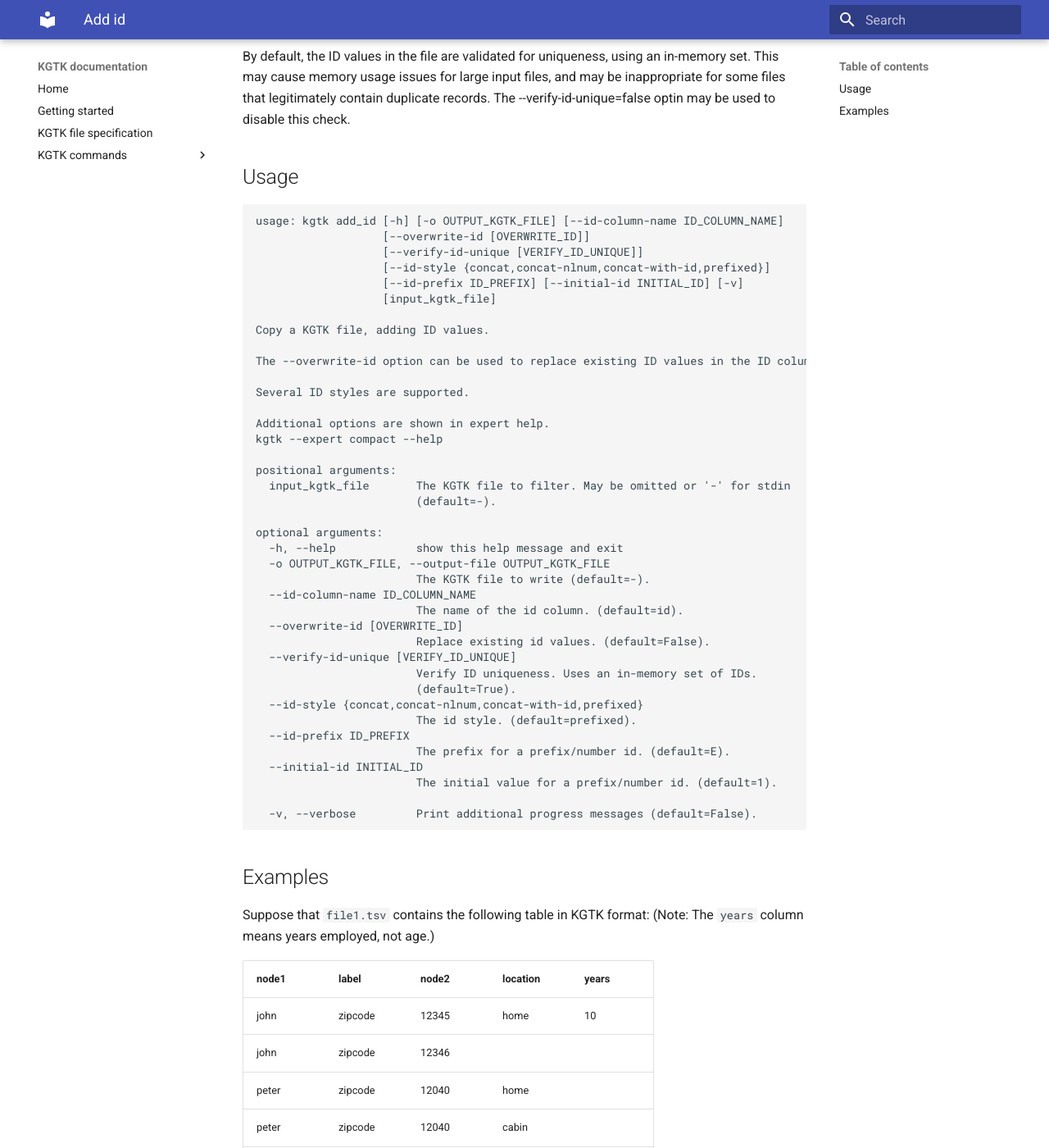
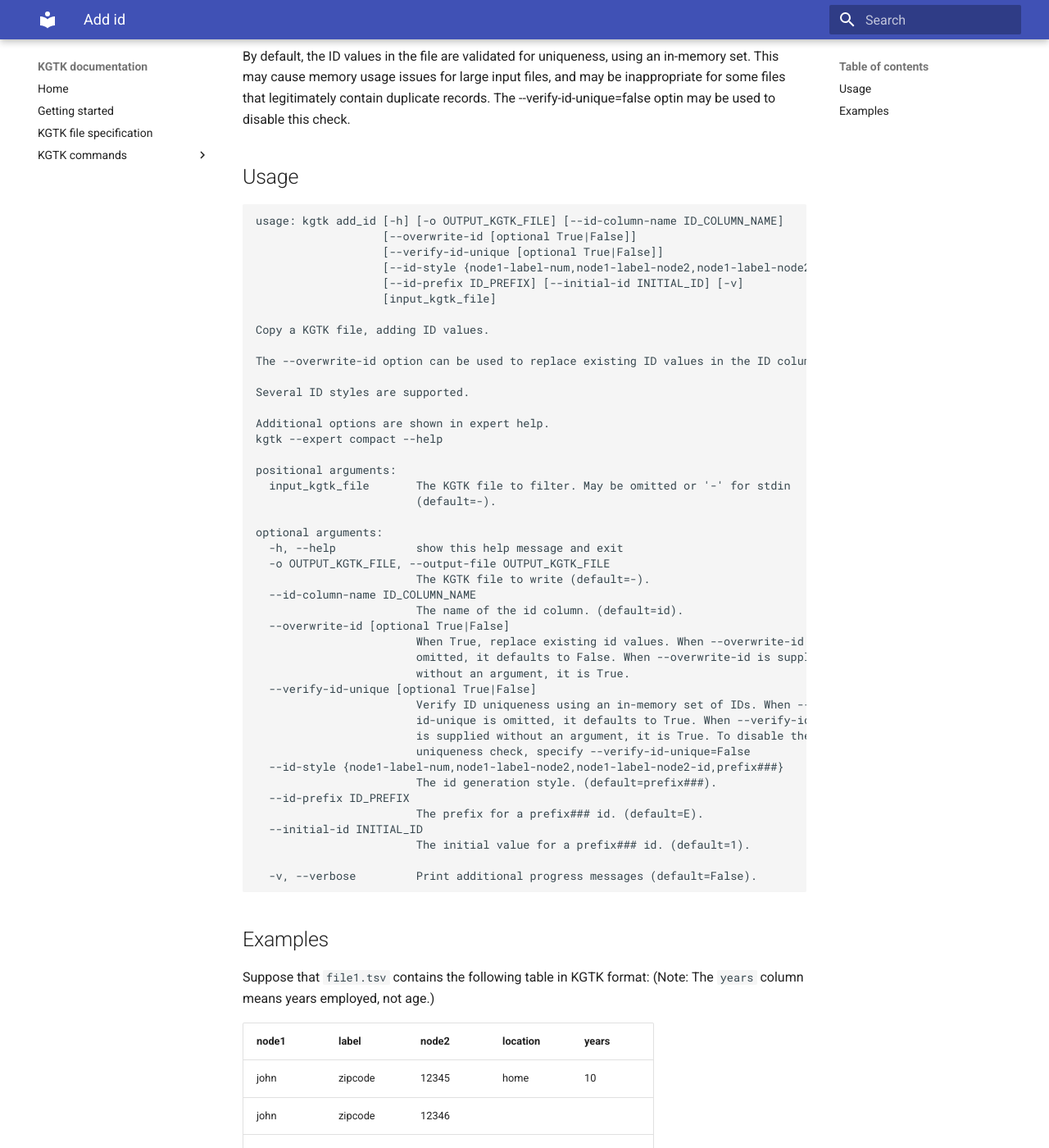
Before and after one commit to usc-isi-i2/kgtk, an MkDocs documentation site: the page built from docs/add_id.md, in a window 1280 px wide and 1400 px high, scrolled down 467 px. Shown: the whole window at 82% size. Built offline with MkDocs 1.6.1 and Material for MkDocs 9.7.7, drawn with Linux system fonts in a browser that asks for light colours; some of the changed text lies outside the part shown.

Commit message:
Improve the documentation.  Rename the ID styles to be clearer.

````diff
--- a/docs/add_id.md
+++ b/docs/add_id.md
@@ -21,9 +21,9 @@ The --verify-id-unique=false optin may be used to disable this check.
 
 ```
 usage: kgtk add_id [-h] [-o OUTPUT_KGTK_FILE] [--id-column-name ID_COLUMN_NAME]
-                   [--overwrite-id [OVERWRITE_ID]]
-                   [--verify-id-unique [VERIFY_ID_UNIQUE]]
-                   [--id-style {concat,concat-nlnum,concat-with-id,prefixed}]
+                   [--overwrite-id [optional True|False]]
+                   [--verify-id-unique [optional True|False]]
+                   [--id-style {node1-label-num,node1-label-node2,node1-label-node2-id,prefix###}]
                    [--id-prefix ID_PREFIX] [--initial-id INITIAL_ID] [-v]
                    [input_kgtk_file]
 
@@ -46,17 +46,21 @@ optional arguments:
                         The KGTK file to write (default=-).
   --id-column-name ID_COLUMN_NAME
                         The name of the id column. (default=id).
-  --overwrite-id [OVERWRITE_ID]
-                        Replace existing id values. (default=False).
-  --verify-id-unique [VERIFY_ID_UNIQUE]
-                        Verify ID uniqueness. Uses an in-memory set of IDs.
-                        (default=True).
-  --id-style {concat,concat-nlnum,concat-with-id,prefixed}
-                        The id style. (default=prefixed).
+  --overwrite-id [optional True|False]
+                        When True, replace existing id values. When --overwrite-id is
+                        omitted, it defaults to False. When --overwrite-id is supplied
+                        without an argument, it is True.
+  --verify-id-unique [optional True|False]
+                        Verify ID uniqueness using an in-memory set of IDs. When --verify-
+                        id-unique is omitted, it defaults to True. When --verify-id-unique
+                        is supplied without an argument, it is True. To disable the ID
+                        uniqueness check, specify --verify-id-unique=False
+  --id-style {node1-label-num,node1-label-node2,node1-label-node2-id,prefix###}
+                        The id generation style. (default=prefix###).
   --id-prefix ID_PREFIX
-                        The prefix for a prefix/number id. (default=E).
+                        The prefix for a prefix### id. (default=E).
   --initial-id INITIAL_ID
-                        The initial value for a prefix/number id. (default=1).
+                        The initial value for a prefix### id. (default=1).
 
   -v, --verbose         Print additional progress messages (default=False).
 ```
@@ -81,7 +85,7 @@ Suppose that `file1.tsv` contains the following table in KGTK format:
 | steve | zipcode | 45601 | work      | 2     |
 | steve | zipcode | 45601 | cabin     |       |
 
-Add an ID column using the default ID style (prefixed)
+Add an ID column using the default ID style (prefixed):
 
 ```bash
 kgtk add_id file1.tsv
@@ -103,3 +107,26 @@ The output will be the following table in KGTK format:
 | steve | zipcode | 45601 | home | 1 | E10 |
 | steve | zipcode | 45601 | work | 2 | E11 |
 | steve | zipcode | 45601 | cabin |  | E12 |
+
+Add an ID column using the node1-label-num ID style:
+
+```bash
+kgtk add_id file1.tsv --id-prefix node1-label-num
+```
+
+The output will be the following table in KGTK format:
+
+ node1 | label | node2 | location | years | id |
+| -- | -- | -- | -- | -- | -- |
+| john | zipcode | 12345 | home | 10 | node1-label-num1 |
+| john | zipcode | 12346 |  |  | node1-label-num2 |
+| peter | zipcode | 12040 | home |  | node1-label-num3 |
+| peter | zipcode | 12040 | cabin |  | node1-label-num4 |
+| peter | zipcode | 12040 | work | 5 | node1-label-num5 |
+| peter | zipcode | 12040 |  | 6 | node1-label-num6 |
+| steve | zipcode | 45601 |  | 3 | node1-label-num7 |
+| steve | zipcode | 45601 |  | 4 | node1-label-num8 |
+| steve | zipcode | 45601 |  | 5 | node1-label-num9 |
+| steve | zipcode | 45601 | home | 1 | node1-label-num10 |
+| steve | zipcode | 45601 | work | 2 | node1-label-num11 |
+| steve | zipcode | 45601 | cabin |  | node1-label-num12 |
````
Also changed, not shown: 1 other file.
